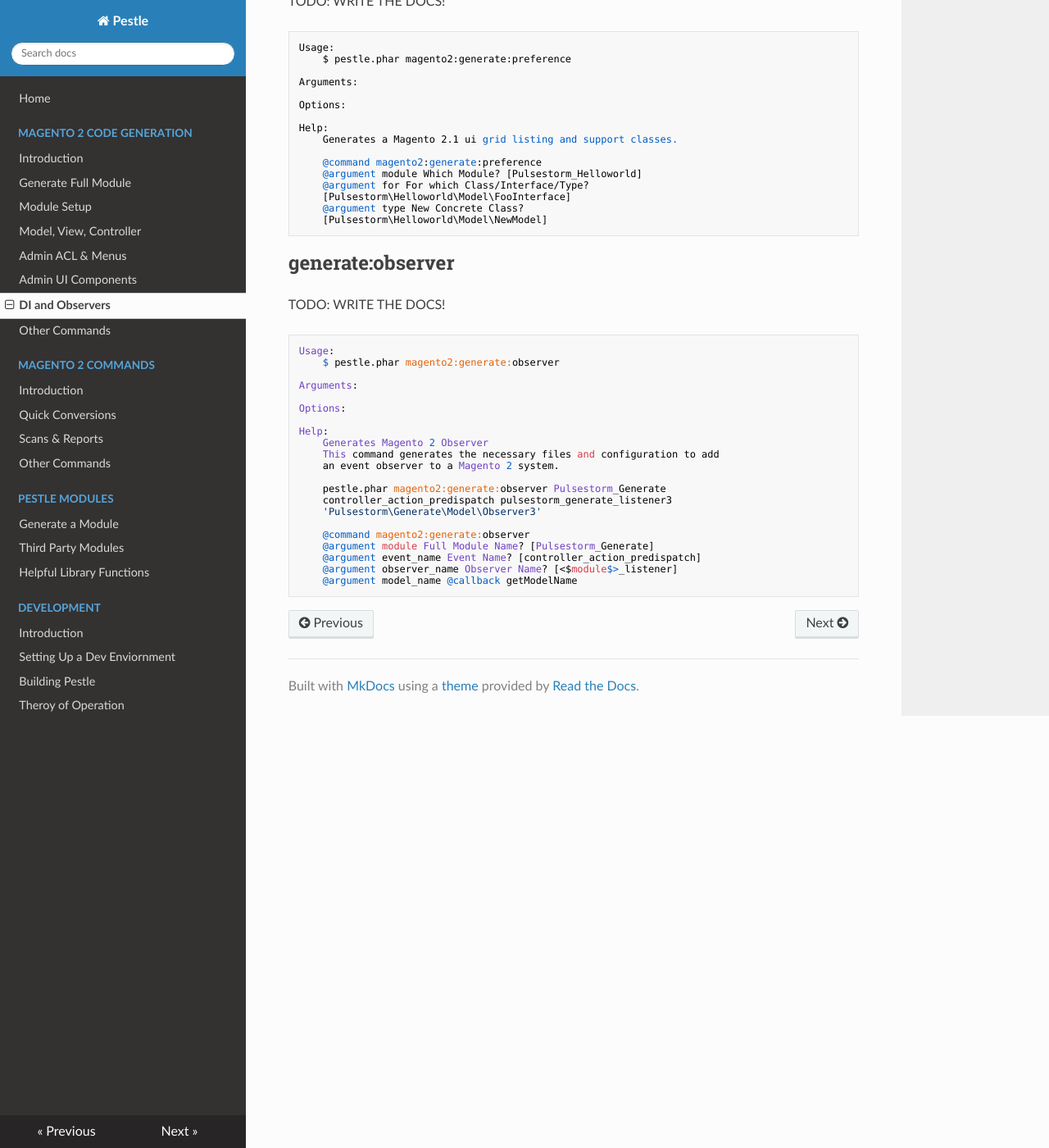
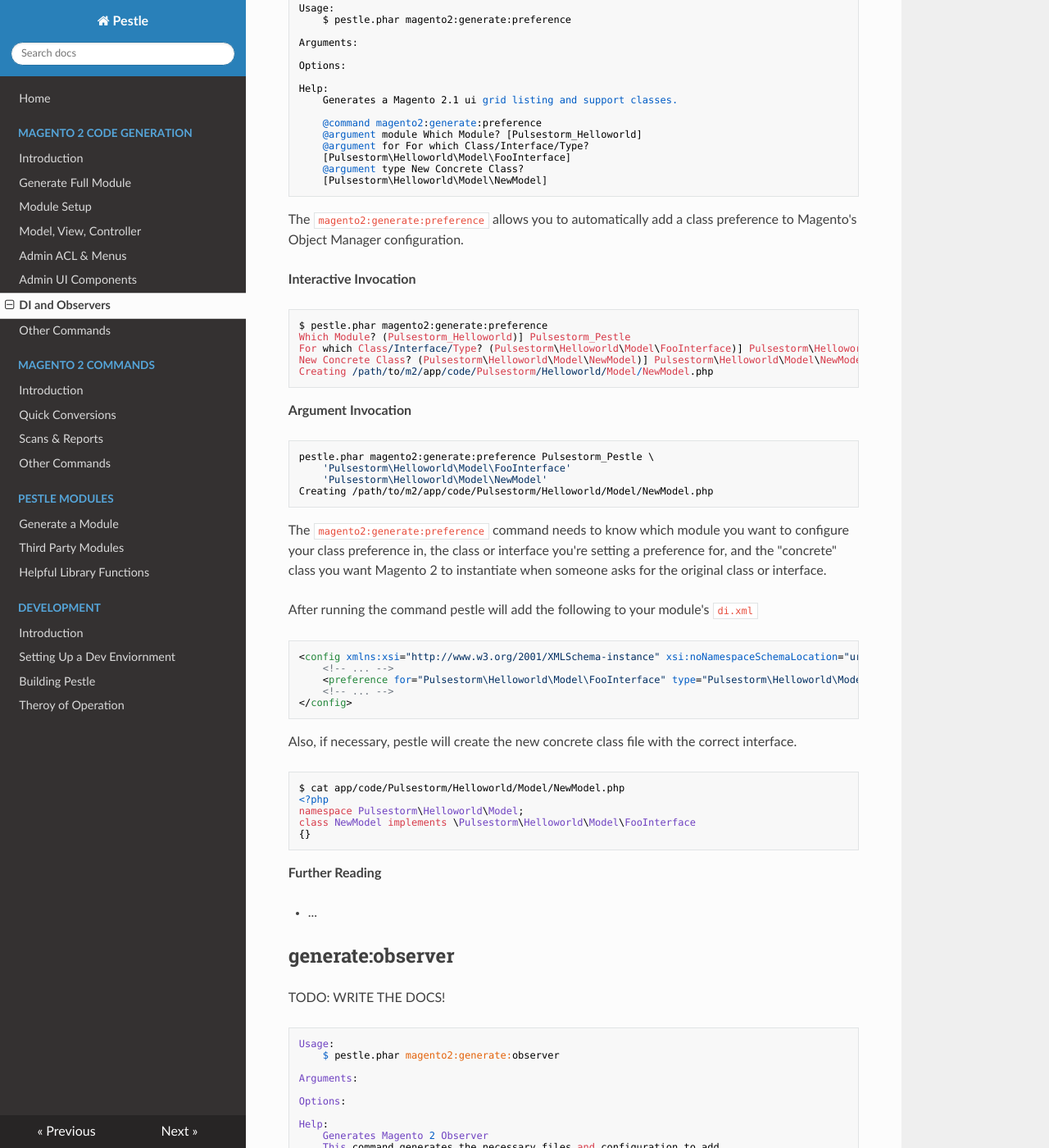
Before and after one commit to astorm/pestle, an MkDocs documentation site: the page built from docs/magento2-di-observers.md, in a window 1280 px wide and 1400 px high, scrolled down 2932 px. Shown: the whole window at 82% size. Built offline with MkDocs 1.6.1, drawn with Linux system fonts in a browser that asks for light colours; nearby versions of some CDN libraries.

Commit message:
preference docs

```diff
--- a/docs/magento2-di-observers.md
+++ b/docs/magento2-di-observers.md
@@ -138,8 +138,6 @@ The `use-type-hint` option will generate `$subjects` with a PHP type hint.
 - [Magento 2 Object Manager Plugin System](https://alanstorm.com/magento_2_object_manager_plugin_system/)
 ## generate:preference
 
-TODO: WRITE THE DOCS!
-
     Usage:
         $ pestle.phar magento2:generate:preference
 
@@ -156,6 +154,47 @@ TODO: WRITE THE DOCS!
         [Pulsestorm\Helloworld\Model\FooInterface]
         @argument type New Concrete Class?
         [Pulsestorm\Helloworld\Model\NewModel]
+
+The `magento2:generate:preference` allows you to automatically add a class preference to Magento's Object Manager configuration.
+
+**Interactive Invocation**
+
+    $ pestle.phar magento2:generate:preference
+    Which Module? (Pulsestorm_Helloworld)] Pulsestorm_Pestle
+    For which Class/Interface/Type? (Pulsestorm\Helloworld\Model\FooInterface)] Pulsestorm\Helloworld\Model\FooInterface
+    New Concrete Class? (Pulsestorm\Helloworld\Model\NewModel)] Pulsestorm\Helloworld\Model\NewModel
+    Creating /path/to/m2/app/code/Pulsestorm/Helloworld/Model/NewModel.php
+
+**Argument Invocation**
+
+    pestle.phar magento2:generate:preference Pulsestorm_Pestle \
+        'Pulsestorm\Helloworld\Model\FooInterface'
+        'Pulsestorm\Helloworld\Model\NewModel'
+    Creating /path/to/m2/app/code/Pulsestorm/Helloworld/Model/NewModel.php
+
+The `magento2:generate:preference` command needs to know which module you want to configure your class preference in, the class or interface you're setting a preference for, and the "concrete" class you want Magento 2 to instantiate when someone asks for the original class or interface.
+
+After running the command pestle will add the following to your module's `di.xml`
+
+    <config xmlns:xsi="http://www.w3.org/2001/XMLSchema-instance" xsi:noNamespaceSchemaLocation="urn:magento:framework:ObjectManager/etc/config.xsd">
+        <!-- ... -->
+        <preference for="Pulsestorm\Helloworld\Model\FooInterface" type="Pulsestorm\Helloworld\Model\NewModel"/>
+        <!-- ... -->
+    </config>
+
+Also, if necessary, pestle will create the new concrete class file with the correct interface.
+
+    $ cat app/code/Pulsestorm/Helloworld/Model/NewModel.php
+    <?php
+    namespace Pulsestorm\Helloworld\Model;
+    class NewModel implements \Pulsestorm\Helloworld\Model\FooInterface
+    {}
+
+**Further Reading**
+
+
+
+- ...
 
 
 ## generate:observer
```
